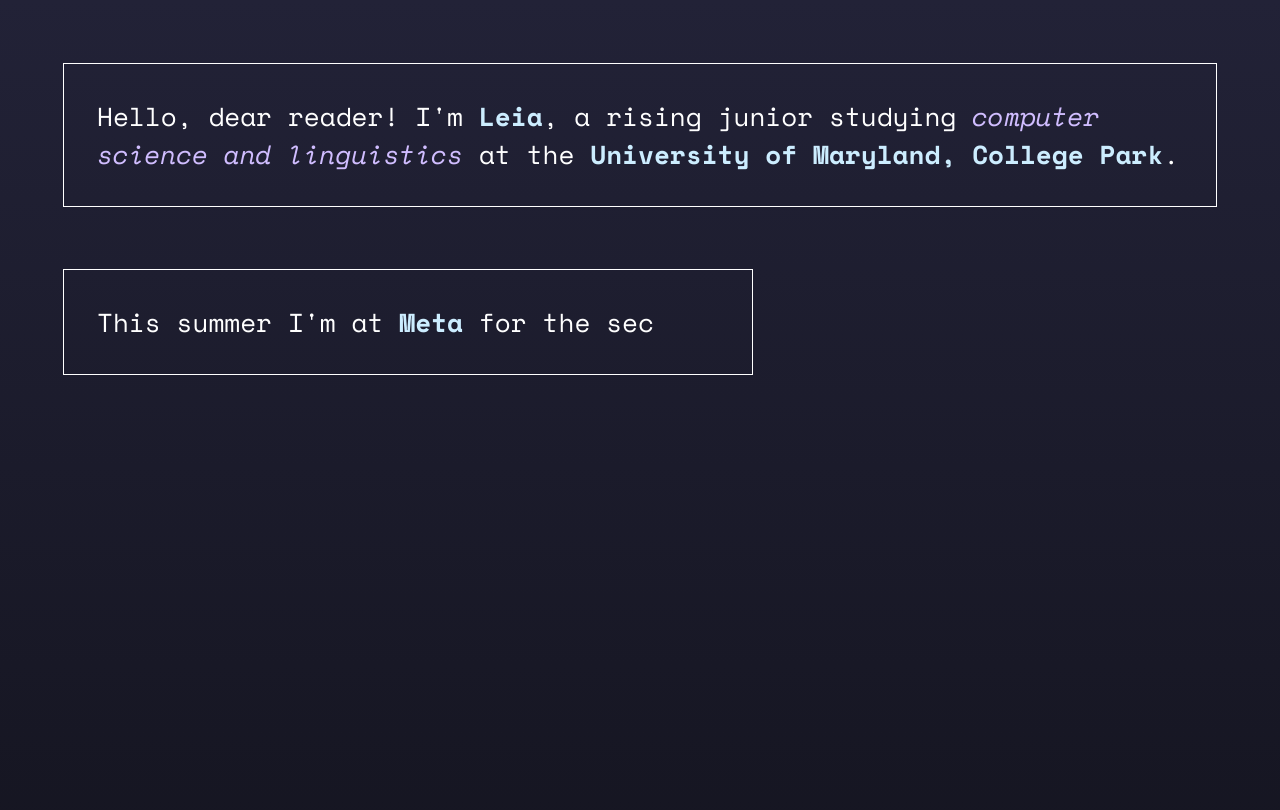
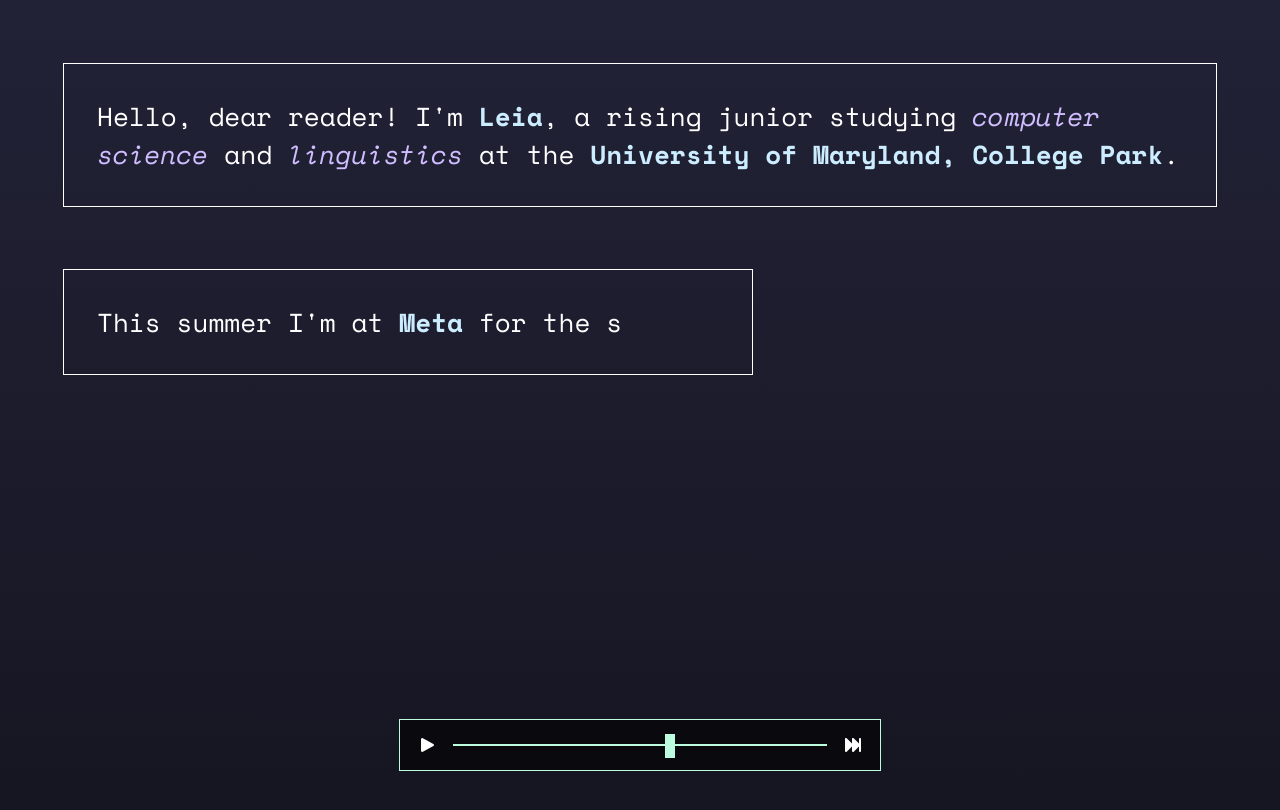
Before and after one commit to asea-aranion/portfolio, a React (Vite) app: page / in a window 1280 px wide. Shown: the top 810 px of the page. Built offline with nearby package versions, Linux system fonts and the light colour scheme.

Commit message:
add typing speed control

```diff
--- a/src/components/Home.tsx
+++ b/src/components/Home.tsx
@@ -1,9 +1,12 @@
 import TypingDisplay from "./TypingDisplay";
 import styles from "../css/Home.module.css";
-import { useState } from "react";
+import { useContext, useState } from "react";
 import Projects from "./Projects";
+import { FontAwesomeIcon } from "@fortawesome/react-fontawesome";
+import { faPlay, faFastForward } from "@fortawesome/free-solid-svg-icons";
+import TypingSpeedContext from "./TypingSpeedContext";
 
-const introText = `Hello, dear reader! I'm **Leia**, a rising junior studying _computer science and linguistics_ at the **University of Maryland, College Park**.`;
+const introText = `Hello, dear reader! I'm **Leia**, a rising junior studying _computer science_ and _linguistics_ at the **University of Maryland, College Park**.`;
 
 const contactsText = `Find me on:
 - [linkedin](https://www.linkedin.com/in/leia-spagnola/)
@@ -19,8 +22,27 @@
     const [contactsDone, setContactsDone] = useState(false);
     const [seeProjectsDone, setSeeProjectsDone] = useState(false);
 
+	const msPerChar = useContext(TypingSpeedContext);
+
     return (
         <>
+            <div className={styles.speedControlsContainer}>
+                <FontAwesomeIcon icon={faPlay}></FontAwesomeIcon>
+                <div className={styles.rangeContainer}>
+                    <input
+                        type="range"
+                        step="any"
+                        className={styles.rangeInput}
+                        min={5}
+                        max={65}
+                        defaultValue={msPerChar.current}
+                        onChange={(e) =>
+                            (msPerChar.current = e.target
+                                .value as unknown as number)
+                        }></input>
+                </div>
+                <FontAwesomeIcon icon={faFastForward}></FontAwesomeIcon>
+            </div>
             <div className={styles.introContainer}>
                 <TypingDisplay
                     text={introText}
--- /dev/null
+++ b/src/components/TypingSpeedContext.tsx
@@ -0,0 +1,7 @@
+import { createRef, createContext } from "react";
+
+const msPerCharRef = createRef<number>();
+msPerCharRef.current = 30;
+const TypingSpeedContext = createContext(msPerCharRef as React.RefObject<number>);
+
+export default TypingSpeedContext;
--- a/src/css/Home.module.css
+++ b/src/css/Home.module.css
@@ -17,3 +17,66 @@
     text-align: center;
     margin: 4rem 10rem;
 }
+
+.speedControlsContainer {
+	display: flex;
+	flex-flow: row nowrap;
+	justify-content: center;
+	align-items: center;
+	padding: 1rem;
+	gap: 1rem;
+	box-sizing: border-box;
+	position: fixed;
+	bottom: 30px;
+	right: calc(50vw - 15rem);
+	width: 30rem;
+	background-color: var(--dark-background);
+	box-sizing: border-box;
+	border: transparent 1px solid;
+	outline: var(--link) 1px solid;
+	transition: outline-offset ease-in-out 0.5s;
+}
+
+.speedControlsContainer:hover {
+	border: var(--link) 1px solid;
+	outline-offset: 10px;
+}
+
+.rangeContainer {
+	flex-grow: 2;
+	display: flex;
+	align-items: center;
+}
+
+.rangeInput {
+	margin: 0;
+	width: 100%;
+	appearance: none;
+	direction: rtl;
+}
+
+.rangeInput::-webkit-slider-thumb {
+	appearance: none;
+	height: 24px;
+	width: 10px;
+	background-color: var(--link);
+	margin-top: -10.5px;
+}
+
+.rangeInput::-webkit-slider-runnable-track {
+	appearance: none;
+	background-color: var(--link);
+	height: 2px;
+}
+
+.speedControl {
+	text-decoration: none;
+	background-color: transparent;
+	appearance: none;
+	border: none;
+	color: var(--link);
+	width: 100px;
+	height: 100px;
+	font-size: 36px;
+	border-bottom: var(--link) 1px solid;
+}
--- a/src/css/Projects.module.css
+++ b/src/css/Projects.module.css
@@ -3,12 +3,14 @@
     grid-template-columns: 200px minmax(0, 1fr);
     column-gap: 2rem;
     margin: 4rem 10rem;
+	align-items: start;
 }
 
 .buttonColumn {
     display: grid;
     grid-template-columns: 1fr;
     row-gap: 2rem;
+	align-items: start;
 }
 
 .button {
--- a/src/index.css
+++ b/src/index.css
@@ -9,7 +9,8 @@
     -webkit-font-smoothing: antialiased;
     -moz-osx-font-smoothing: grayscale;
 
-	background-image: linear-gradient(#222237 0vh, #0a0a0e 200vh);
+	--dark-background: #0a0a0e;
+	background-image: linear-gradient(#222237 0vh, var(--dark-background) 200vh);
     --secondary-background: #424274;
     color: white;
     --link: #bcfde0;
--- a/src/main.tsx
+++ b/src/main.tsx
@@ -1,12 +1,17 @@
-import { StrictMode } from "react";
+import { createRef, StrictMode } from "react";
 import { createRoot } from "react-dom/client";
 import "./index.css";
 import { BrowserRouter, Route, Routes } from "react-router-dom";
 import Home from "./components/Home";
 import PacketPrivacyPolicy from "./components/PacketPrivacyPolicy";
+import TypingSpeedContext from "./components/TypingSpeedContext";
+
+const msPerCharRef = createRef<number>();
+msPerCharRef.current = 30;
 
 createRoot(document.getElementById("root")!).render(
     <StrictMode>
+        <TypingSpeedContext value={msPerCharRef as React.RefObject<number>}>
             <BrowserRouter>
                 <Routes>
                     <Route
@@ -19,5 +24,6 @@
                         }></Route>
                 </Routes>
             </BrowserRouter>
+        </TypingSpeedContext>
     </StrictMode>,
 );
--- a/src/mdAnimation.ts
+++ b/src/mdAnimation.ts
@@ -1,4 +1,5 @@
-import { useEffect, useRef, useState } from "react";
+import { useContext, useEffect, useRef, useState } from "react";
+import TypingSpeedContext from "./components/TypingSpeedContext";
 
 type MarkdownTypingData = {
     workingText: string;
@@ -36,7 +37,11 @@
 
     const timer = useRef<number>(undefined);
 
+	const msPerChar = useContext(TypingSpeedContext);
+
     useEffect(() => {
+		clearInterval(timer.current);
+
         if (readyToStart) {
             timer.current = setInterval(() => {
                 setData(
@@ -162,11 +167,11 @@
                         return updatedData;
                     },
                 );
-            }, MS_PER_CHAR);
+            }, msPerChar.current);
         }
 
         return () => clearInterval(timer.current);
-    }, [setDone, readyToStart]);
+    }, [msPerChar.current, setDone, readyToStart]);
 
     return { display: data.displayText };
 };
```
Lines whose indentation alone changed are shown as unchanged.
